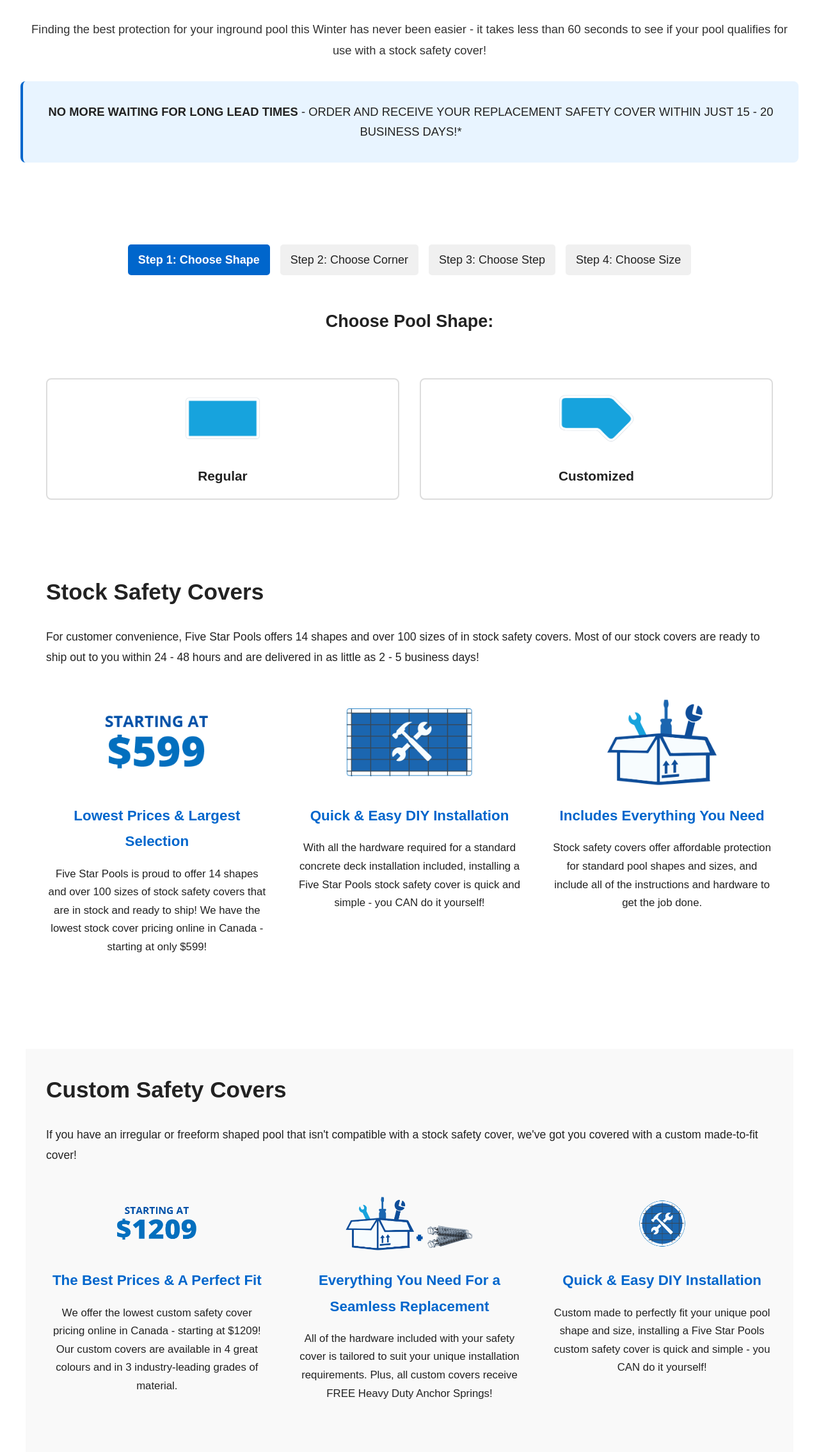
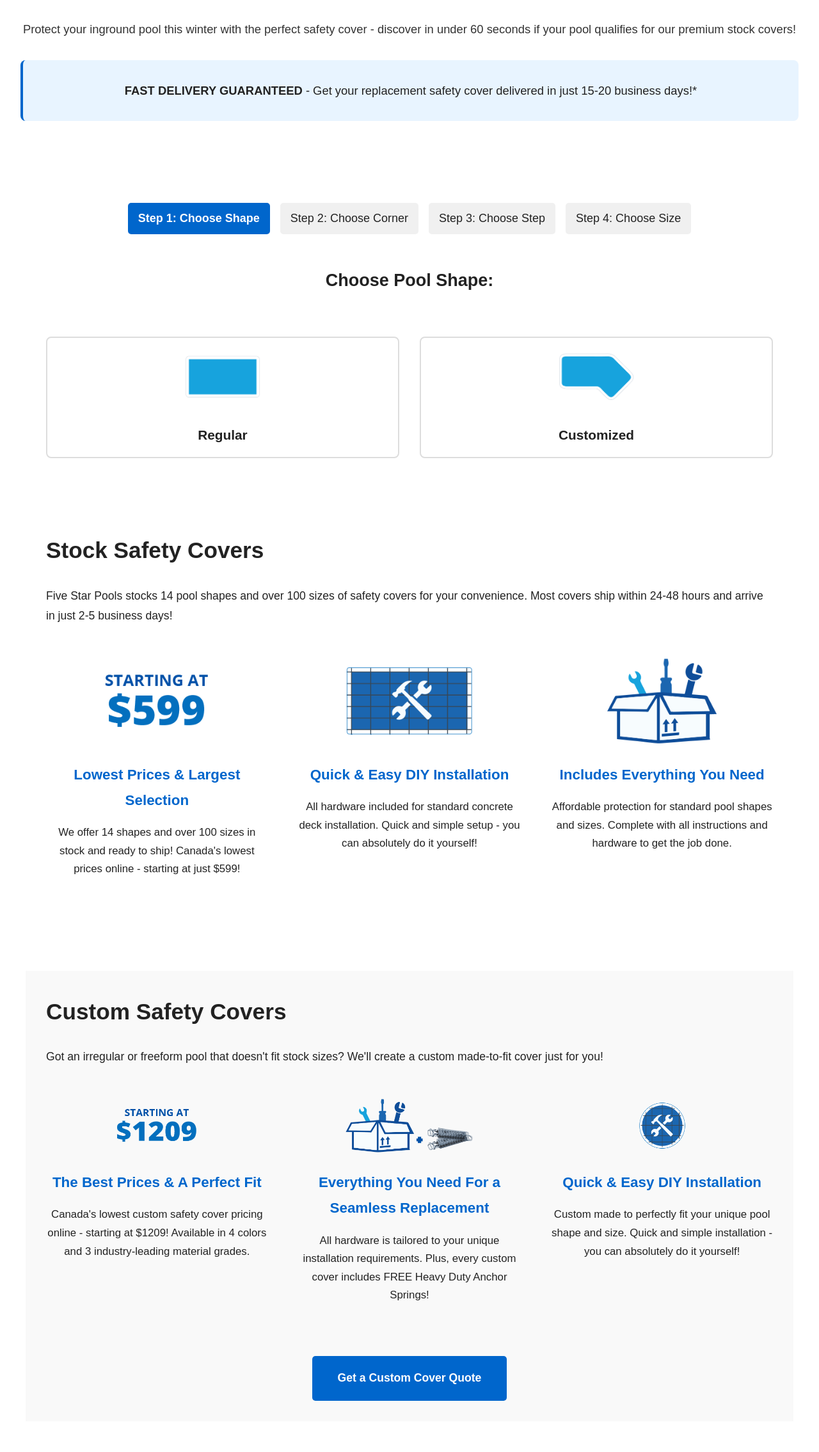
Before and after one commit to diansheng92/pool, a website: page public/index.html in a window 1280 px wide. Shown: the part 289-2558 px from the top of the page at 64% size. Drawn offline with Linux system fonts and the light colour scheme.

Commit message:
refactor: rewrite copy and replace cover images with placeholders
- Simplified hero section and feature descriptions
- Made all text more concise and customer-friendly
- Replaced safety cover product images with gradient placeholders
- Improved readability across stock and custom cover sections

```diff
--- a/public/index.html
+++ b/public/index.html
@@ -749,10 +749,10 @@
     <!-- Hero Section -->
     <section class="hero-section">
         <h1>Safety Covers</h1>
-        <p>Finding the best protection for your inground pool this Winter has never been easier - it takes less than 60 seconds to see if your pool qualifies for use with a stock safety cover!</p>
+        <p>Protect your inground pool this winter with the perfect safety cover - discover in under 60 seconds if your pool qualifies for our premium stock covers!</p>
 
         <div class="highlight-box">
-            <strong>NO MORE WAITING FOR LONG LEAD TIMES</strong> - ORDER AND RECEIVE YOUR REPLACEMENT SAFETY COVER WITHIN JUST 15 - 20 BUSINESS DAYS!*
+            <strong>FAST DELIVERY GUARANTEED</strong> - Get your replacement safety cover delivered in just 15-20 business days!*
         </div>
     </section>
 
@@ -861,23 +861,23 @@
     <!-- Stock Safety Covers Section -->
     <section class="content-section">
         <h2>Stock Safety Covers</h2>
-        <p>For customer convenience, Five Star Pools offers 14 shapes and over 100 sizes of in stock safety covers. Most of our stock covers are ready to ship out to you within 24 - 48 hours and are delivered in as little as 2 - 5 business days!</p>
+        <p>Five Star Pools stocks 14 pool shapes and over 100 sizes of safety covers for your convenience. Most covers ship within 24-48 hours and arrive in just 2-5 business days!</p>
 
         <div class="feature-grid">
             <div class="feature-card">
                 <img src="images/lowest-price.png" alt="Lowest Prices">
                 <h3>Lowest Prices & Largest Selection</h3>
-                <p>Five Star Pools is proud to offer 14 shapes and over 100 sizes of stock safety covers that are in stock and ready to ship! We have the lowest stock cover pricing online in Canada - starting at only $599!</p>
+                <p>We offer 14 shapes and over 100 sizes in stock and ready to ship! Canada's lowest prices online - starting at just $599!</p>
             </div>
             <div class="feature-card">
                 <img src="images/installation.png" alt="DIY Installation">
                 <h3>Quick & Easy DIY Installation</h3>
-                <p>With all the hardware required for a standard concrete deck installation included, installing a Five Star Pools stock safety cover is quick and simple - you CAN do it yourself!</p>
+                <p>All hardware included for standard concrete deck installation. Quick and simple setup - you can absolutely do it yourself!</p>
             </div>
             <div class="feature-card">
                 <img src="images/tools.png" alt="Tools Included">
                 <h3>Includes Everything You Need</h3>
-                <p>Stock safety covers offer affordable protection for standard pool shapes and sizes, and include all of the instructions and hardware to get the job done.</p>
+                <p>Affordable protection for standard pool shapes and sizes. Complete with all instructions and hardware to get the job done.</p>
             </div>
         </div>
     </section>
@@ -885,23 +885,23 @@
     <!-- Custom Safety Covers Section -->
     <section class="content-section" style="background: #f9f9f9;">
         <h2>Custom Safety Covers</h2>
-        <p>If you have an irregular or freeform shaped pool that isn't compatible with a stock safety cover, we've got you covered with a custom made-to-fit cover!</p>
+        <p>Got an irregular or freeform pool that doesn't fit stock sizes? We'll create a custom made-to-fit cover just for you!</p>
 
         <div class="feature-grid">
             <div class="feature-card">
                 <img src="images/custom-price.png" alt="Custom Pricing">
                 <h3>The Best Prices & A Perfect Fit</h3>
-                <p>We offer the lowest custom safety cover pricing online in Canada - starting at $1209! Our custom covers are available in 4 great colours and in 3 industry-leading grades of material.</p>
+                <p>Canada's lowest custom safety cover pricing online - starting at $1209! Available in 4 colors and 3 industry-leading material grades.</p>
             </div>
             <div class="feature-card">
                 <img src="images/hardware.png" alt="Custom Hardware">
                 <h3>Everything You Need For a Seamless Replacement</h3>
-                <p>All of the hardware included with your safety cover is tailored to suit your unique installation requirements. Plus, all custom covers receive FREE Heavy Duty Anchor Springs!</p>
+                <p>All hardware is tailored to your unique installation requirements. Plus, every custom cover includes FREE Heavy Duty Anchor Springs!</p>
             </div>
             <div class="feature-card">
                 <img src="images/perfect-fit.png" alt="Perfect Fit">
                 <h3>Quick & Easy DIY Installation</h3>
-                <p>Custom made to perfectly fit your unique pool shape and size, installing a Five Star Pools custom safety cover is quick and simple - you CAN do it yourself!</p>
+                <p>Custom made to perfectly fit your unique pool shape and size. Quick and simple installation - you can absolutely do it yourself!</p>
             </div>
         </div>
 
@@ -918,7 +918,7 @@
         <div class="cover-types">
             <div class="cover-type-card">
                 <h3>5000M Covers</h3>
-                <img src="images/5000m-cover.jpg" alt="5000M Mesh Cover">
+                <div style="width: 100%; height: 300px; background: linear-gradient(135deg, #667eea 0%, #764ba2 100%); border-radius: 8px; display: flex; align-items: center; justify-content: center; color: white; font-size: 1.5rem; font-weight: bold;">5000M Cover</div>
                 <div class="color-swatches">
                     <div class="color-swatch" style="background: green;" title="Green"></div>
                     <div class="color-swatch" style="background: blue;" title="Blue"></div>
@@ -935,7 +935,7 @@
 
             <div class="cover-type-card">
                 <h3>7000MS Covers</h3>
-                <img src="images/7000ms-cover.jpg" alt="7000MS Premium Cover">
+                <div style="width: 100%; height: 300px; background: linear-gradient(135deg, #f093fb 0%, #f5576c 100%); border-radius: 8px; display: flex; align-items: center; justify-content: center; color: white; font-size: 1.5rem; font-weight: bold;">7000MS Cover</div>
                 <div class="color-swatches">
                     <div class="color-swatch" style="background: green;" title="Green"></div>
                     <div class="color-swatch" style="background: blue;" title="Blue"></div>
@@ -953,7 +953,7 @@
 
             <div class="cover-type-card">
                 <h3>1000HS Covers</h3>
-                <img src="images/1000hs-cover.jpg" alt="1000HS Light Solid Cover">
+                <div style="width: 100%; height: 300px; background: linear-gradient(135deg, #4facfe 0%, #00f2fe 100%); border-radius: 8px; display: flex; align-items: center; justify-content: center; color: white; font-size: 1.5rem; font-weight: bold;">1000HS Cover</div>
                 <div class="color-swatches">
                     <div class="color-swatch" style="background: green;" title="Green"></div>
                     <div class="color-swatch" style="background: blue;" title="Blue"></div>
@@ -971,7 +971,7 @@
 
             <div class="cover-type-card">
                 <h3>9000MX Covers</h3>
-                <img src="images/9000mx-cover.jpg" alt="9000MX Premium Cover">
+                <div style="width: 100%; height: 300px; background: linear-gradient(135deg, #43e97b 0%, #38f9d7 100%); border-radius: 8px; display: flex; align-items: center; justify-content: center; color: white; font-size: 1.5rem; font-weight: bold;">9000MX Cover</div>
                 <div class="color-swatches">
                     <div class="color-swatch" style="background: linear-gradient(45deg, black 50%, gray 50%);" title="Black/Gray"></div>
                 </div>
```
